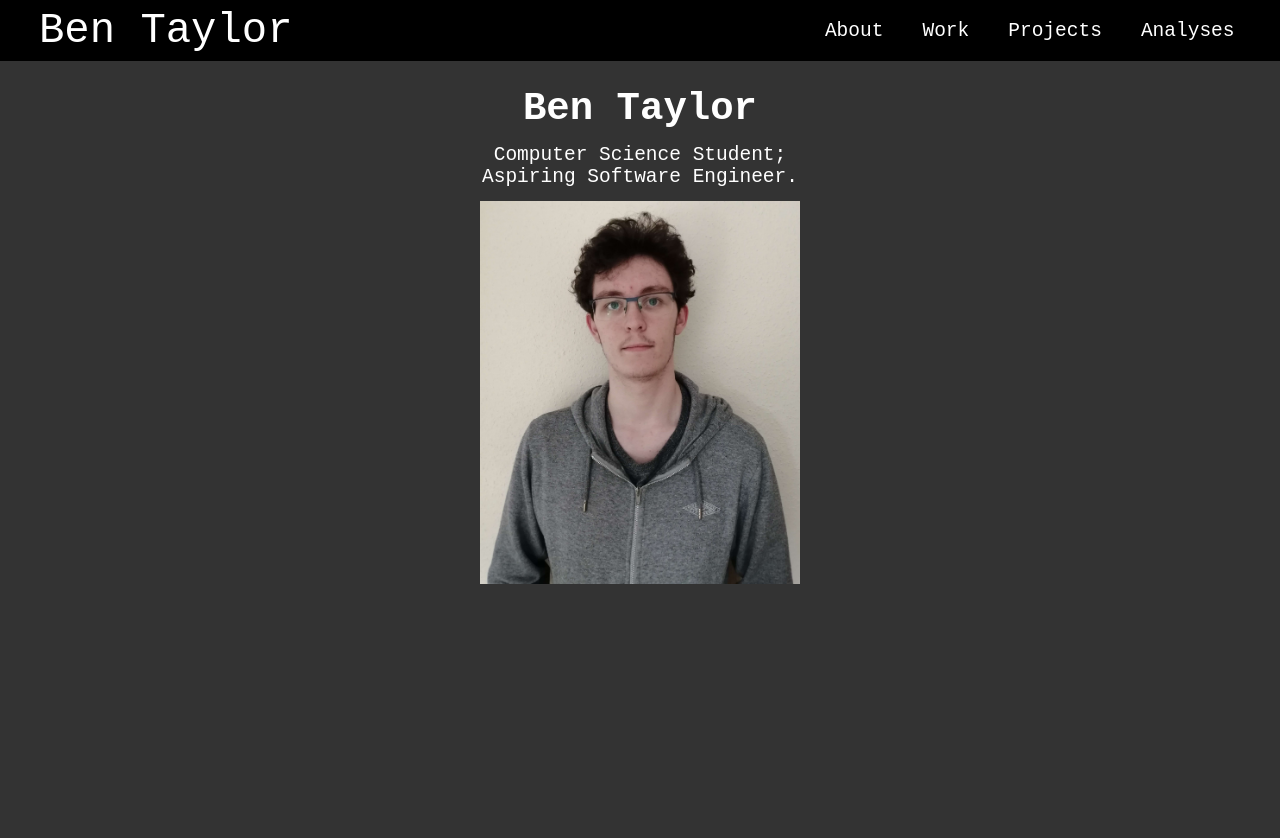
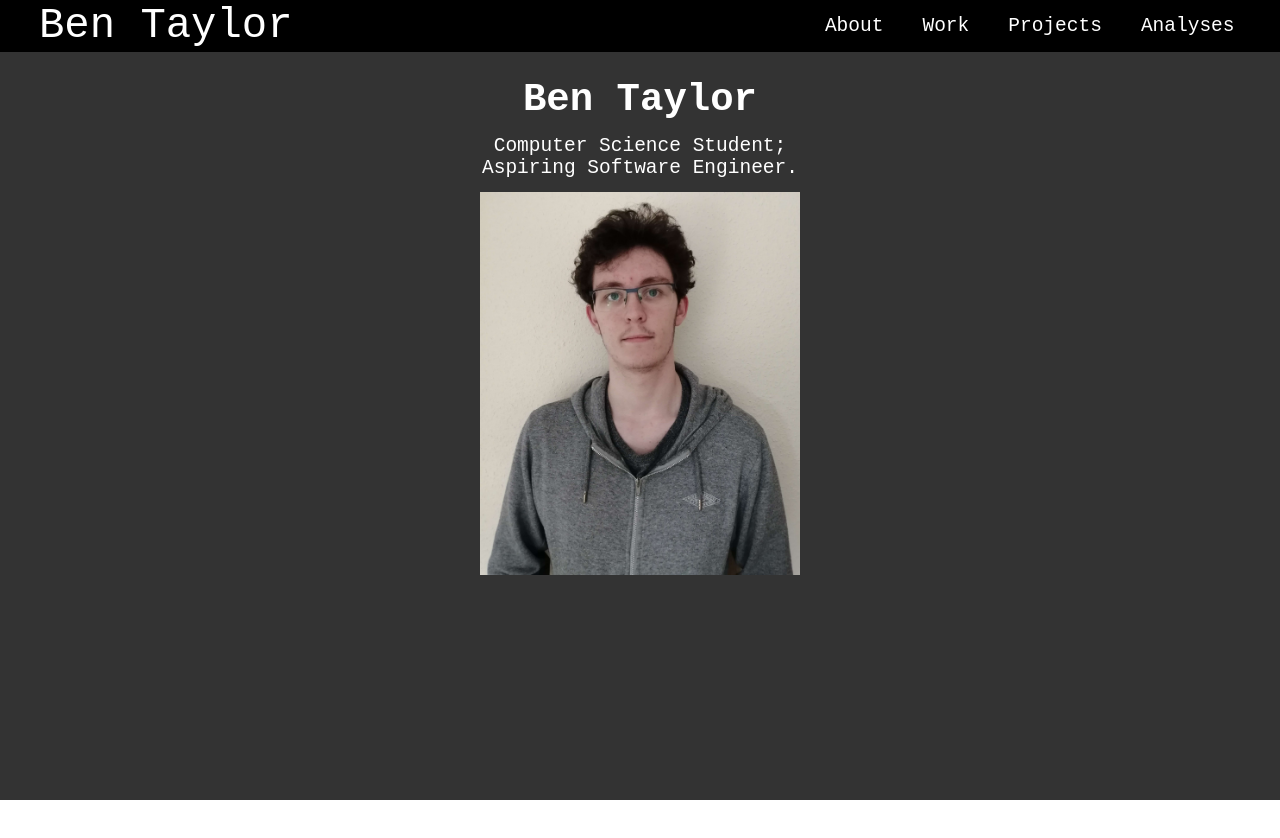
Before and after one commit to BenTaylor25/WebPortfolio2023, a React (Vite) app in the folder web-portfolio-2023/: page / in a window 1280 px wide. Shown: the top 838 px of the page. After the commit the page ends 800 px from the top, so only its background shows below. Built offline with nearby package versions, Linux system fonts and the light colour scheme.

Commit message:
refactored main minheight

```diff
--- a/web-portfolio-2023/src/App.scss
+++ b/web-portfolio-2023/src/App.scss
@@ -1,3 +1,4 @@
+@use './components/utilities/variables' as VAR;
 
 * {
     box-sizing: border-box;
@@ -7,3 +8,11 @@
 body {
     margin: 0;
 }
+
+main {
+    min-height: 100vh - VAR.$nav-height;
+
+    @media screen and (orientation: portrait) {
+        min-height: 100vh - VAR.$nav-mobile-height;
+    }
+}
--- a/web-portfolio-2023/src/components/base/MyNav.scss
+++ b/web-portfolio-2023/src/components/base/MyNav.scss
@@ -7,7 +7,10 @@ $nav-dropdown-bg-col: $nav-bg-col;
 $nav-dropdown-font-col: $nav-font-col;
 $nav-dropdown-hover-font-col: $nav-hover-font-col;
 
+@use '../utilities/variables' as VAR;
+
 nav {
+    height: VAR.$nav-height;
     background-color: $nav-bg-col;
     color: $nav-font-col;
     display: flex;
@@ -64,10 +67,8 @@ nav {
 }
 
 @media screen and (orientation: portrait) {
-    $nav-height: 7.65vh;
-
     nav {
-        height: $nav-height;
+        height: VAR.$nav-mobile-height;
         display: grid;
         grid-template-columns: auto auto;
         padding: 0 1rem;
@@ -83,7 +84,7 @@ nav {
             position: fixed;
             background-color: $nav-dropdown-bg-col;
             color: $nav-dropdown-font-col;
-            top: $nav-height;
+            top: VAR.$nav-mobile-height;
             left: 0;
             gap: 0;
 
--- a/web-portfolio-2023/src/components/pages/Home.scss
+++ b/web-portfolio-2023/src/components/pages/Home.scss
@@ -1,7 +1,6 @@
 
 main {
     background: #333;
-    min-height: 100vh;
     display: flex;
     flex-direction: column;
 
--- /dev/null
+++ b/web-portfolio-2023/src/components/utilities/_variables.scss
@@ -0,0 +1,4 @@
+
+// navbar
+$nav-height: 6.5vh;
+$nav-mobile-height: 7.65vh;
```
